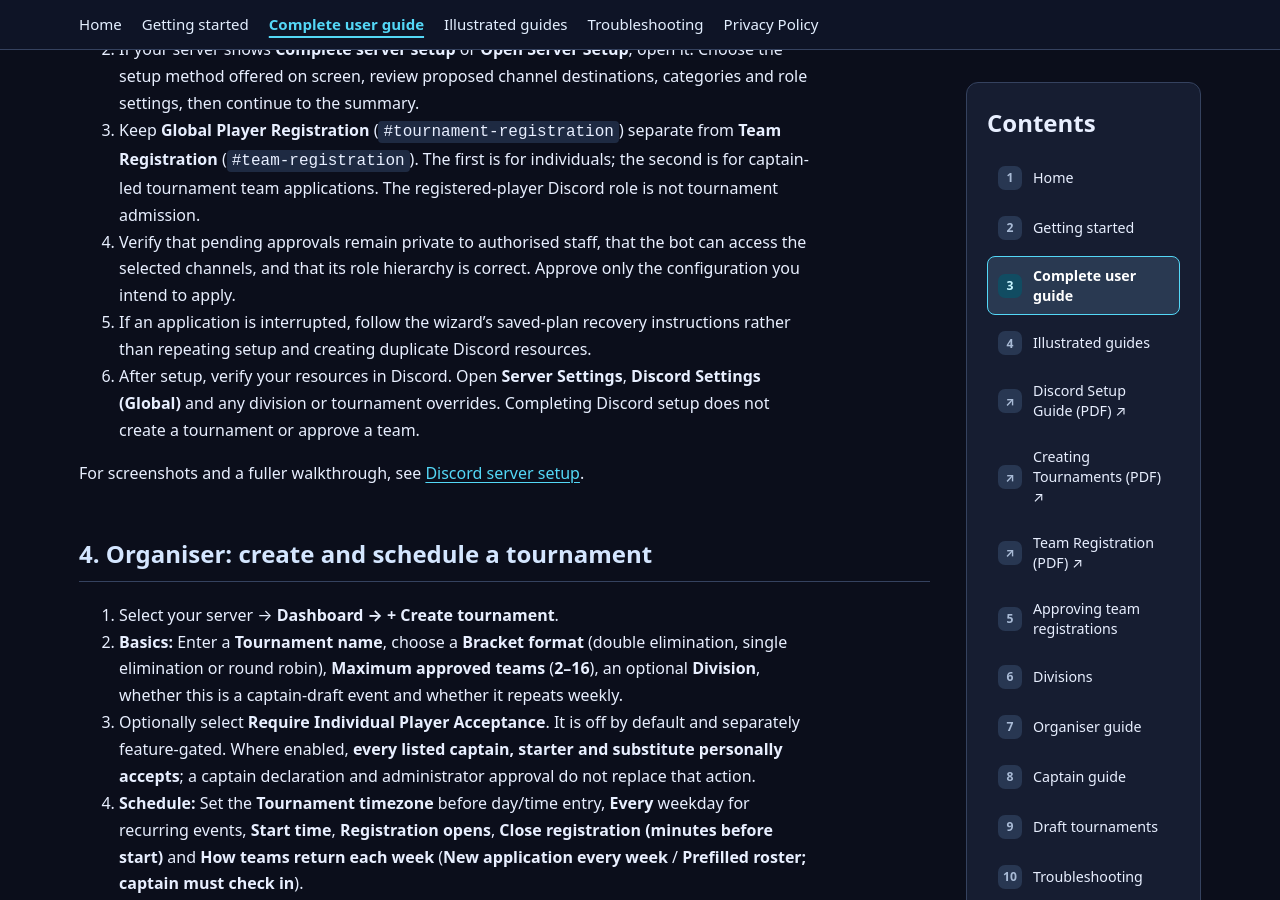
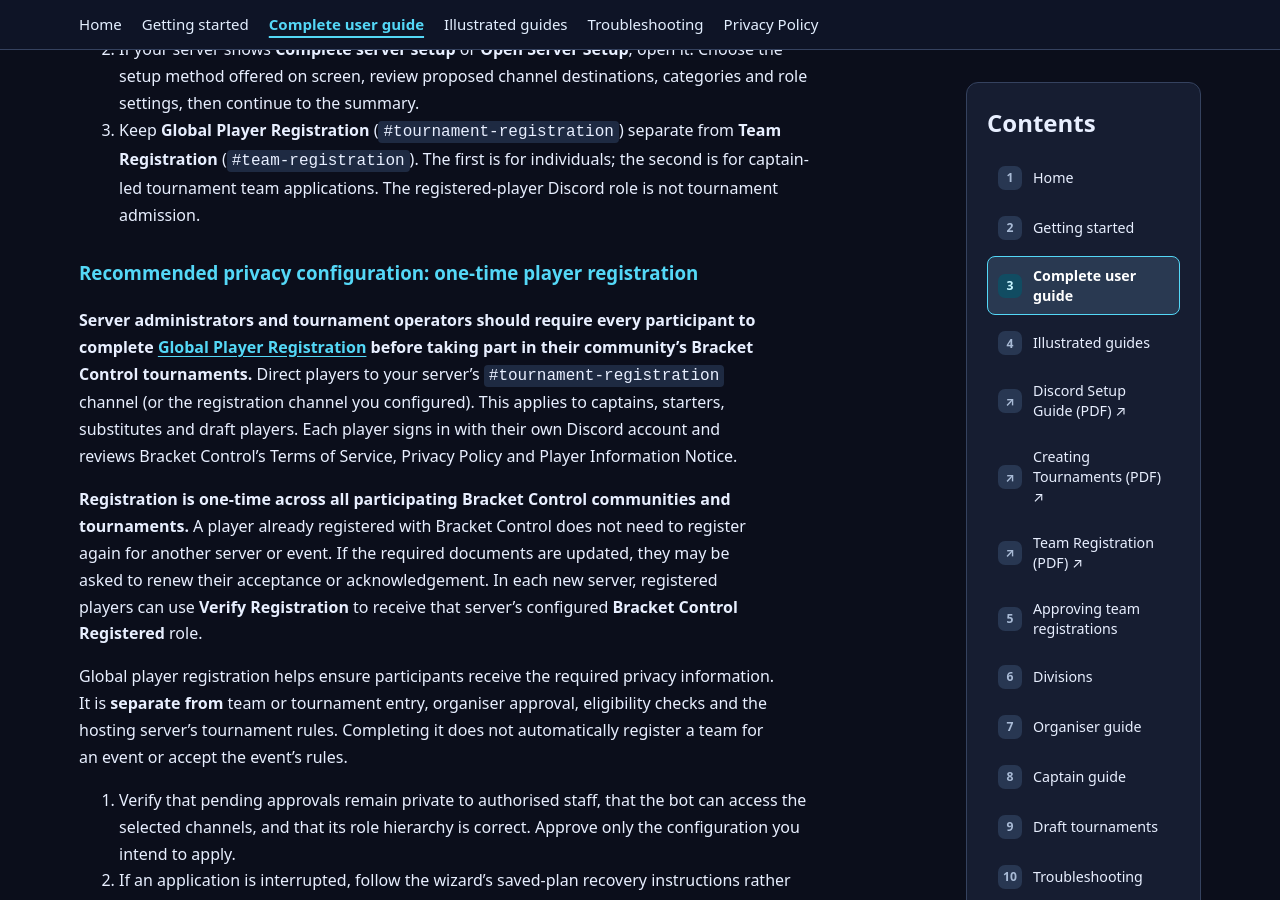
Before and after one commit to dev-dyly/bracket-control-wiki, a Jekyll site: the page built from guides/user-guide.md, in a window 1280 px wide and 900 px high, scrolled down 3078 px. Built offline with Jekyll 4.4.1, drawn with Linux system fonts in a browser that asks for light colours.

Commit message:
docs: recommend one-time player registration for community tournaments

```diff
--- a/guides/user-guide.md
+++ b/guides/user-guide.md
@@ -59,6 +59,15 @@ The public occurrence address follows `/app/g/{guildId}/o/{occurrenceId}/`; appe
 1. Sign in with Discord and open **Your Discord servers**. Select the community you administer and verify that the Bracket Control bot is connected.
 2. If your server shows **Complete server setup** or **Open Server Setup**, open it. Choose the setup method offered on screen, review proposed channel destinations, categories and role settings, then continue to the summary.
 3. Keep **Global Player Registration** (`#tournament-registration`) separate from **Team Registration** (`#team-registration`). The first is for individuals; the second is for captain-led tournament team applications. The registered-player Discord role is not tournament admission.
+
+### Recommended privacy configuration: one-time player registration
+
+**Server administrators and tournament operators should require every participant to complete [Global Player Registration](https://app.devdylnz.com/app/register) before taking part in their community's Bracket Control tournaments.** Direct players to your server's `#tournament-registration` channel (or the registration channel you configured). This applies to captains, starters, substitutes and draft players. Each player signs in with their own Discord account and reviews Bracket Control's Terms of Service, Privacy Policy and Player Information Notice.
+
+**Registration is one-time across all participating Bracket Control communities and tournaments.** A player already registered with Bracket Control does not need to register again for another server or event. If the required documents are updated, they may be asked to renew their acceptance or acknowledgement. In each new server, registered players can use **Verify Registration** to receive that server's configured **Bracket Control Registered** role.
+
+Global player registration helps ensure participants receive the required privacy information. It is **separate from** team or tournament entry, organiser approval, eligibility checks and the hosting server's tournament rules. Completing it does not automatically register a team for an event or accept the event's rules.
+
 4. Verify that pending approvals remain private to authorised staff, that the bot can access the selected channels, and that its role hierarchy is correct. Approve only the configuration you intend to apply.
 5. If an application is interrupted, follow the wizard's saved-plan recovery instructions rather than repeating setup and creating duplicate Discord resources.
 6. After setup, verify your resources in Discord. Open **Server Settings**, **Discord Settings (Global)** and any division or tournament overrides. Completing Discord setup does not create a tournament or approve a team.
```
